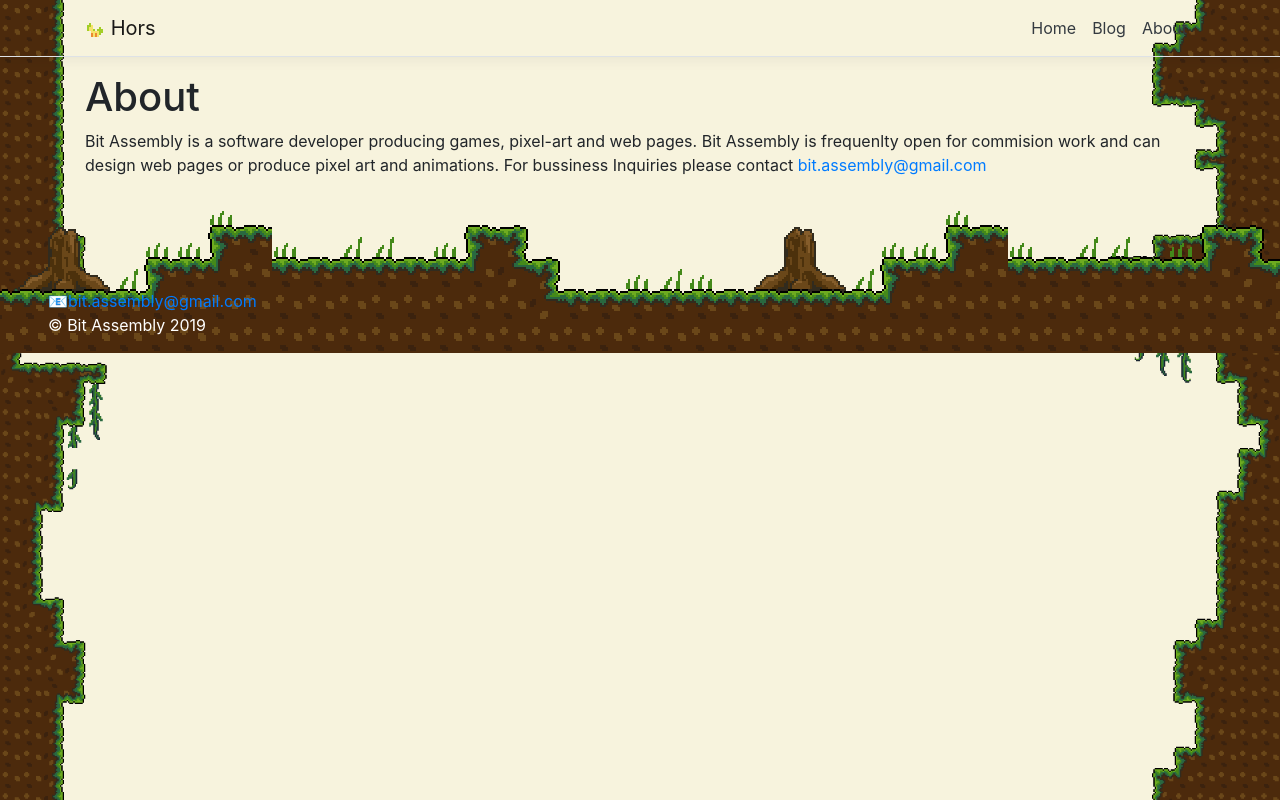
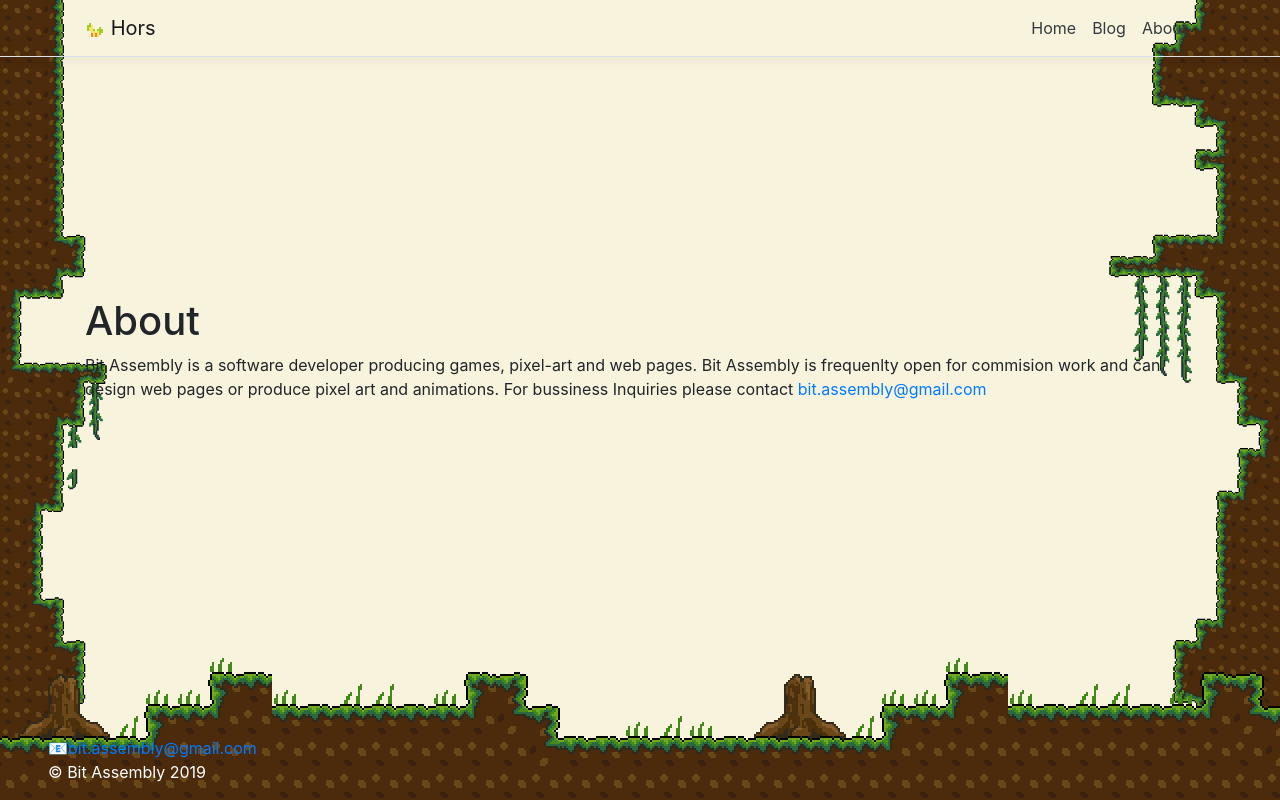
Before and after one commit to McPalm/BitBlog, a React (Create React App) app in the folder BitBlog/ClientApp/: page /about in a window 1280 px wide. Built offline with nearby package versions, Linux system fonts and the light colour scheme.

Commit message:
#11 footer is now attached to the bottom of even on smol pages.

```diff
--- a/BitBlog/ClientApp/src/components/Layout.css
+++ b/BitBlog/ClientApp/src/components/Layout.css
@@ -3,3 +3,10 @@
   background-size: 100% auto;
   min-height: 100vh;
 }
+
+.hackingfootersin2019 {
+  display: flex;
+  min-height: 100vh;
+  flex-direction: column;
+  justify-content: space-between;
+}
--- a/BitBlog/ClientApp/src/components/Layout.js
+++ b/BitBlog/ClientApp/src/components/Layout.js
@@ -9,7 +9,7 @@ export class Layout extends Component {
 
   render() {
     return (
-      <div className="paralax">
+      <div className="paralax hackingfootersin2019">
         <NavMenu />
         <Container>{this.props.children}</Container>
         <Footer />
```
